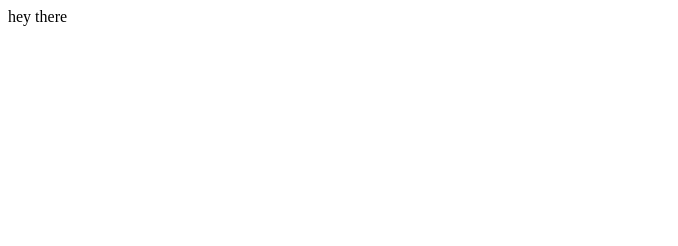
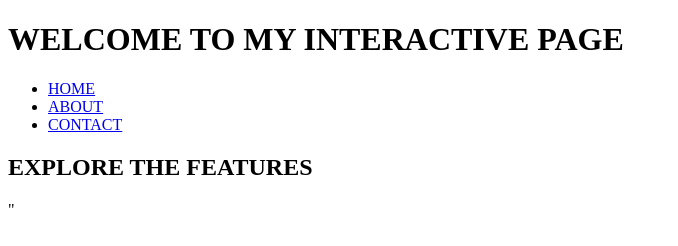
Before and after one commit to Manigandan-2007/webpage, a plain HTML site: page skel.html in a window 1280 px wide. Shown: the whole page, without its empty margins (0-678 px from the left). Drawn offline with Linux system fonts and the light colour scheme.

Commit message:
my html page

```diff
--- a/skel.html
+++ b/skel.html
@@ -1 +1,25 @@
-hey there
+<!DOCTYPE html>
+<html.lang="en>
+<head>
+    <meta charset="UTF-8">
+    <meta name="viewport" content="width=device-width,initial-scale=1.0">
+    <title>INTERACTIVE WEB PAGE</title>
+    <link rel="stylesheet" href="style.css">
+</head>
+<body>
+    <header>
+        <h1>WELCOME TO MY INTERACTIVE PAGE</h1>
+    </header>
+    <nav>
+        <ul>
+            <li><a href="#">HOME</a></li>
+            <li><a href="#">ABOUT</a></li>
+            <li><a href="#">CONTACT</a></li>
+        </ul>
+    </nav>
+    <section>
+        <h2>EXPLORE THE FEATURES</h2>
+    </section>
+</body>
+
+</html.lang>"
```
